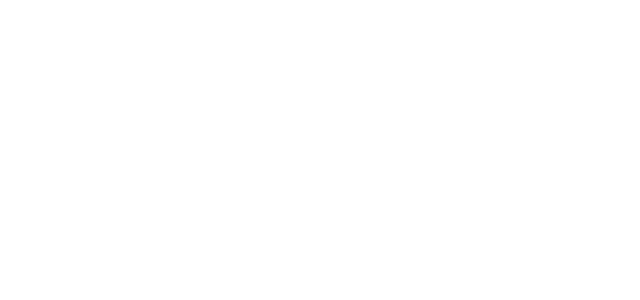
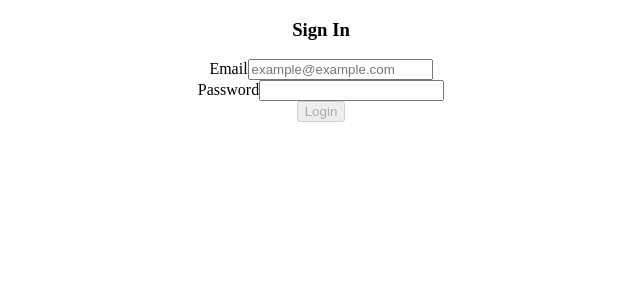
Before and after one commit to mjdurando82/GymTime, a React (Create React App) app in the folder client/: page /login in a window 1280 px wide. Shown: the top 300 px of the page, without its empty margins (319-959 px from the left). Built offline with nearby package versions, Linux system fonts and the light colour scheme.

Commit message:
login page updated

```diff
--- a/client/package.json
+++ b/client/package.json
@@ -7,9 +7,11 @@
     "@testing-library/react": "^13.4.0",
     "@testing-library/user-event": "^13.5.0",
     "autoprefixer": "^10.4.14",
+    "axios": "^1.3.4",
     "postcss": "^8.4.21",
     "react": "^18.2.0",
     "react-dom": "^18.2.0",
+    "react-router-dom": "^6.9.0",
     "react-scripts": "5.0.1",
     "web-vitals": "^2.1.4"
   },
--- a/client/src/App.js
+++ b/client/src/App.js
@@ -1,7 +1,19 @@
 import './App.css'
+import Login from './pages/Login'
+import { useState, useEffect } from 'react'
+import { CheckSession } from './services/Auth'
+import { Routes, Route } from 'react-router-dom'
 
 function App() {
-  return <div className="App"></div>
+  return (
+    <div className="App">
+      <main>
+        <Routes>
+          <Route path="/login" element={<Login />} />
+        </Routes>
+      </main>
+    </div>
+  )
 }
 
 export default App
--- a/client/src/pages/Login.jsx
+++ b/client/src/pages/Login.jsx
@@ -4,6 +4,9 @@
 
 
 const Login = () => {
+
+  const [user, setUser] = useState(null)
+
   let navigate = useNavigate()
   let initialState = { email: '', password: '' }
   const [formValues, setFormValues] = useState(initialState)
@@ -21,8 +24,7 @@
   }
 
   return (
-    <div className='signinPage'>
-
+    <div className='loginPage'>
     <div className="signin">
       <div className="card-overlay centered">
         <form className="signinForm" onSubmit={handleSubmit}>
@@ -59,3 +61,5 @@
   </div>
   )
 }
+
+export default  Login
```
Also changed, not shown: client/src/index.js (+7 -6 lines).
